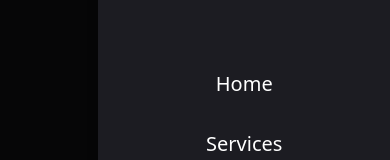
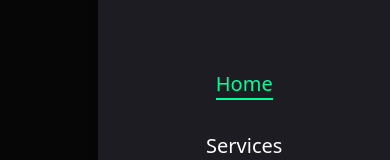
Before and after one commit to bereket-7/bereket-portfolio, a Next.js app: page / in a window 390 px wide. Both pictures are taken after a click on the button 363 px from the left and 52 px from the top of the page. Shown: the part 298-458 px from the top of the page. Built offline with nearby package versions, Linux system fonts and the light colour scheme.

Commit message:
mobile logo

```diff
--- a/components/MobileNav.jsx
+++ b/components/MobileNav.jsx
@@ -50,7 +50,9 @@
               return (
                 <Link href={link.path}
                       key={index}
-                      className={`text-xl capitalize hover:text-accent transition-all`}>
+                      className={`${link.path === pathname && "text-accent border-b-2 border-accent"
+                        } text-xl capitalize hover:text-accent transition-all`}
+                    >
                   {link.name}
                 </Link>
               );
```
